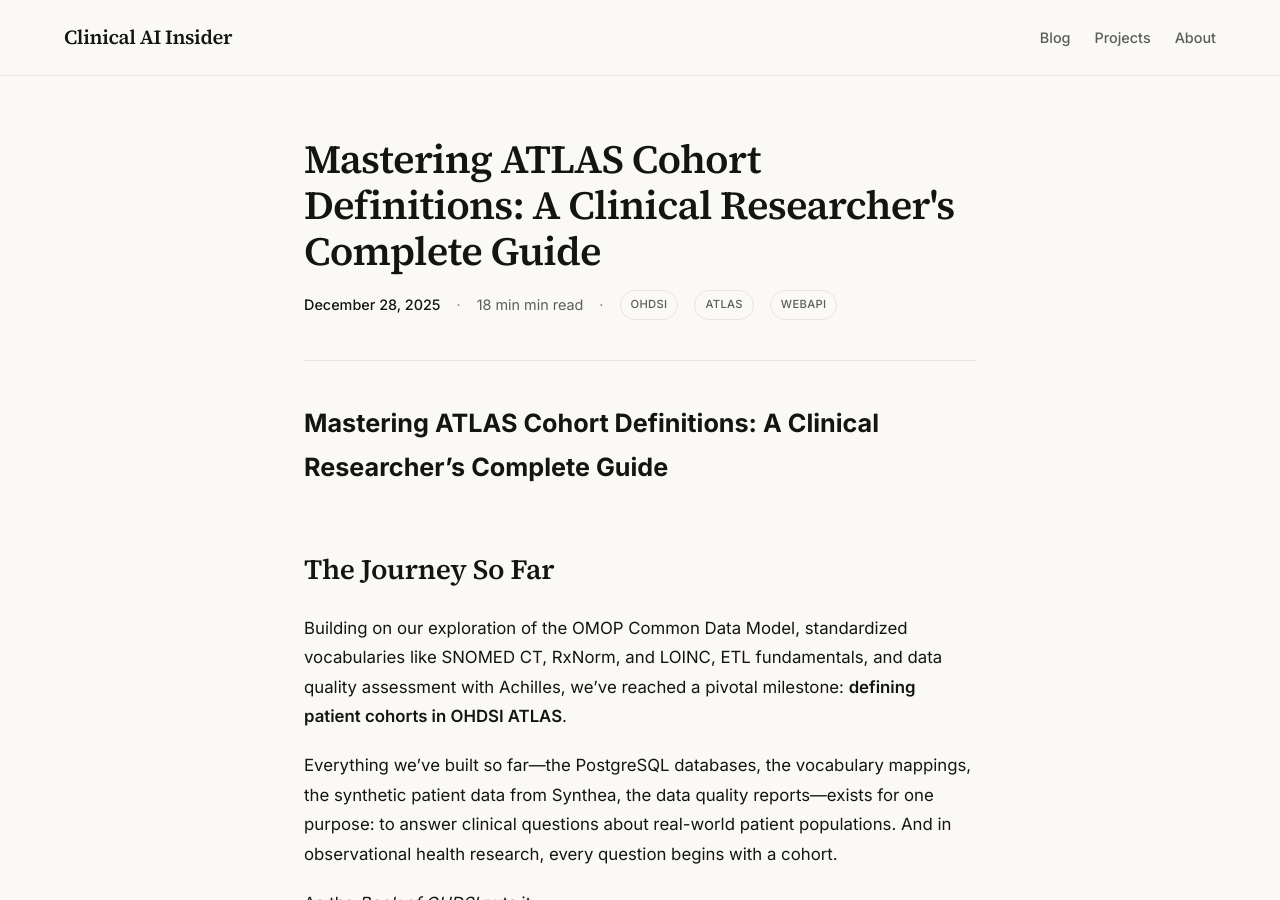
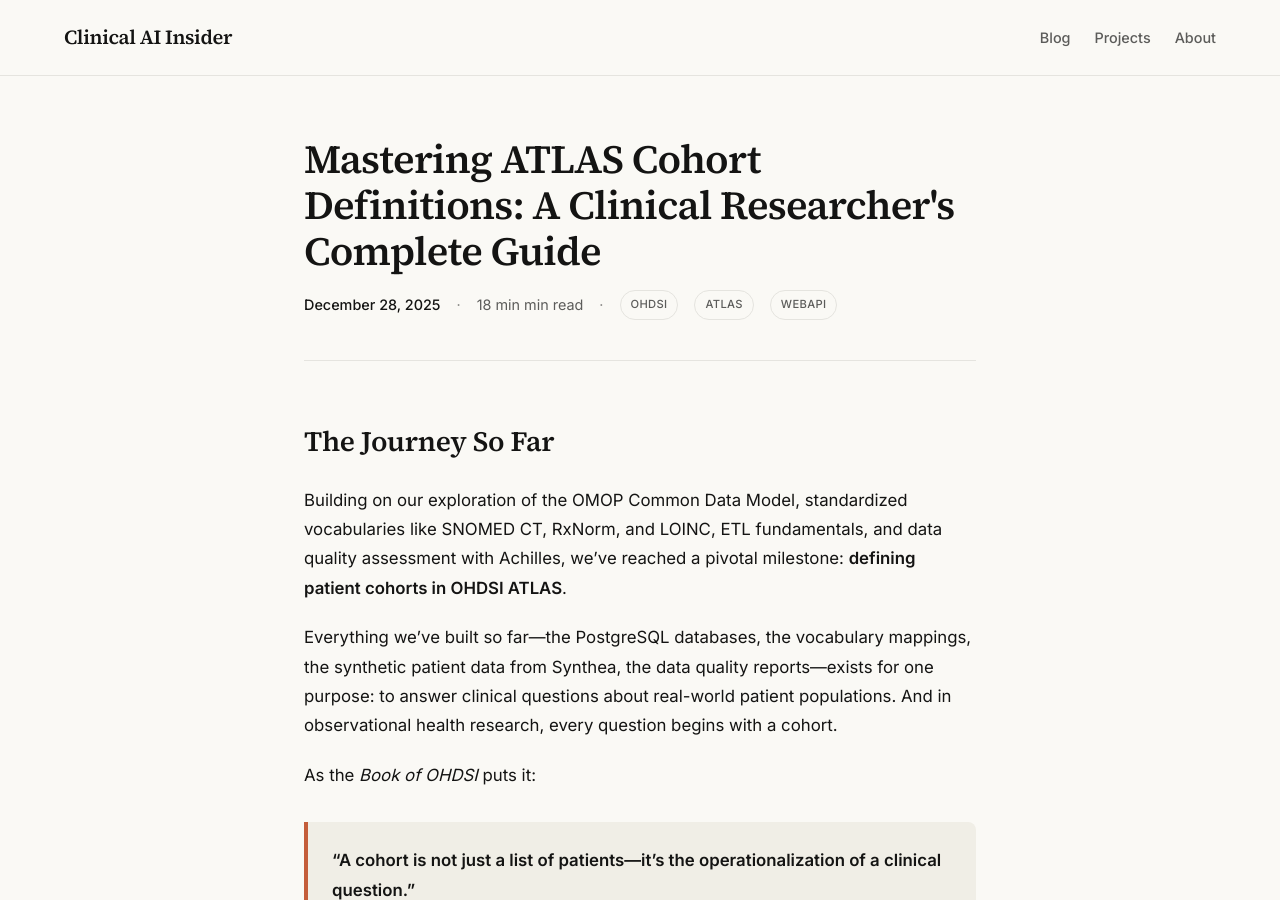
Before and after one commit to clinicalaiinsider/clinicalaiinsider.github.io, a Jekyll site: the page built from _posts/2025-12-28-mastering-atlas-cohort-definitions.md, in a window 1280 px wide and 900 px high. Built offline with Jekyll 4.4.1, drawn with Linux system fonts in a browser that asks for light colours.

Commit message:
Remove duplicate H1 title from blog post
The post title was appearing twice - once rendered by the Jekyll layout
from front matter, and once as an H1 in the markdown content. Removed
the redundant H1 heading.

🤖 Generated with [Claude Code](https://claude.com/claude-code)

Co-Authored-By: Claude Opus 4.5 <noreply@anthropic.com>

```diff
--- a/_posts/2025-12-28-mastering-atlas-cohort-definitions.md
+++ b/_posts/2025-12-28-mastering-atlas-cohort-definitions.md
@@ -10,8 +10,6 @@ keywords: [OHDSI ATLAS, cohort definitions, OMOP CDM, Type 2 Diabetes, clinical
 layout: post
 mermaid: true
 ---
-
-# Mastering ATLAS Cohort Definitions: A Clinical Researcher's Complete Guide
 
 ## The Journey So Far
 
```
